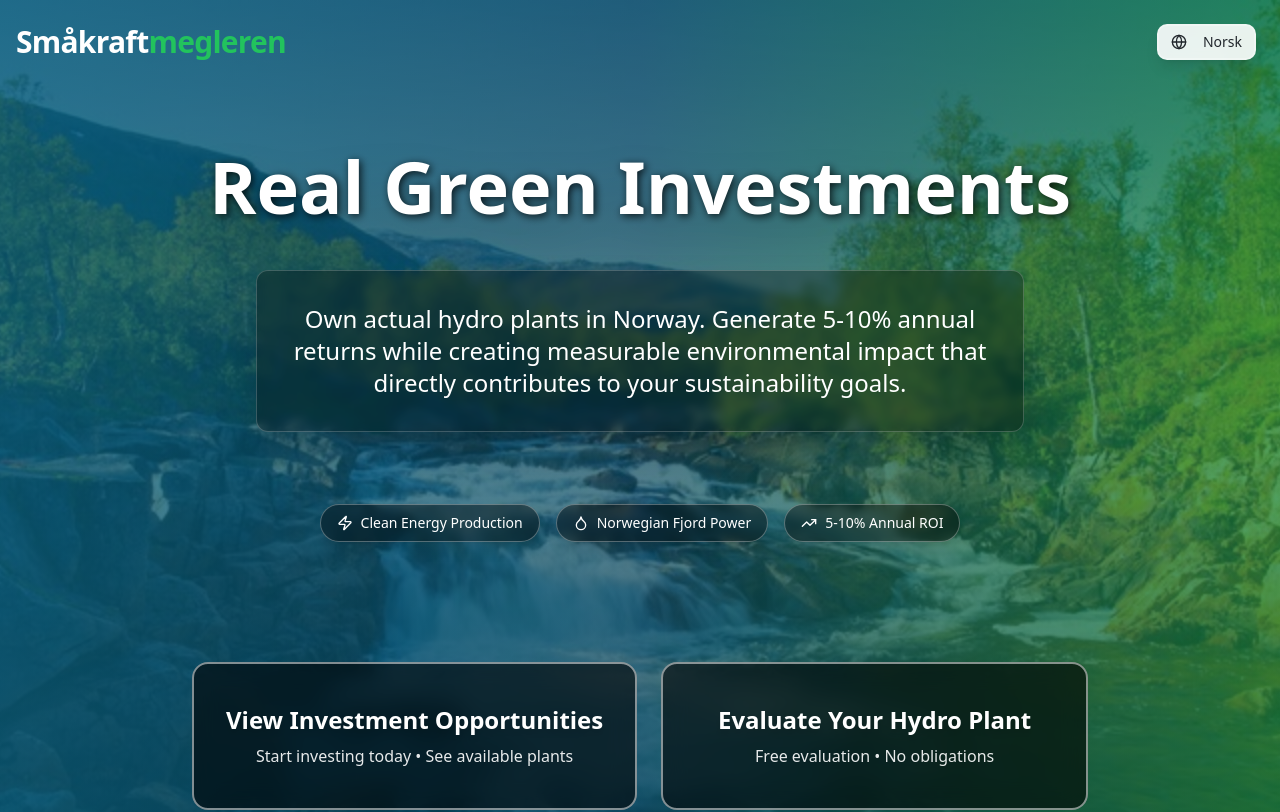
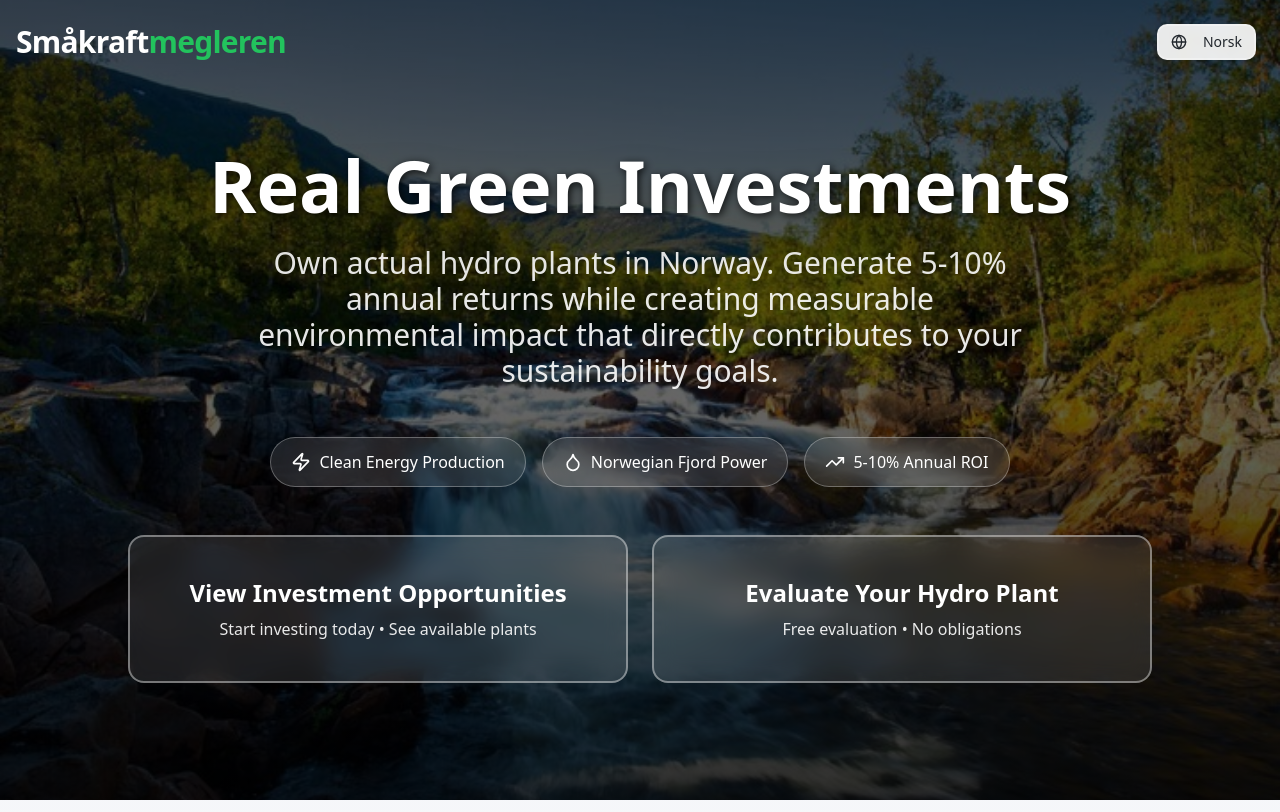
Before and after one commit to rastumbenjamin-gif/smakraftmegleren, a React (Vite) app: page / in a window 1280 px wide. Shown: the top 812 px of the page. Built offline with nearby package versions, Linux system fonts and the light colour scheme.

Commit message:
Revert hero section layout changes

```diff
--- a/src/components/HeroSection.tsx
+++ b/src/components/HeroSection.tsx
@@ -9,65 +9,66 @@ export const HeroSection = () => {
   const { t } = useLanguage();
 
   return (
-    <section className="relative min-h-[120vh] flex items-center justify-center overflow-hidden py-20">
-      {/* Background Image with Parallax Effect */}
+    <section className="relative min-h-screen flex items-center justify-center overflow-hidden">
+      {/* Background Image */}
       <div
         className="absolute inset-0 bg-cover bg-center bg-no-repeat"
         style={{ backgroundImage: `url(${heroImage})` }}
       >
-        <div className="absolute inset-0 bg-gradient-to-b from-black/60 via-black/50 to-black/70" />
-        <div className="absolute inset-0 bg-gradient-to-r from-primary/60 via-primary/40 to-hydro-green/50" />
+        <div className="absolute inset-0 bg-gradient-to-b from-black/70 via-black/60 to-black/80" />
       </div>
 
       {/* Content */}
-      <div className="relative z-10 container mx-auto px-4 text-center text-white">
-        <div className="max-w-4xl mx-auto space-y-10 sm:space-y-12 animate-fade-in">
-          <h1 className="text-3xl sm:text-4xl md:text-6xl lg:text-7xl font-bold leading-tight animate-fade-in [animation-delay:400ms] text-white drop-shadow-2xl [text-shadow:_2px_2px_8px_rgb(0_0_0_/_0.8)] mb-8">
-            {t('hero.title')}
-          </h1>
-
-          <div className="bg-black/30 backdrop-blur-sm rounded-xl p-8 mx-auto max-w-3xl border border-white/20 shadow-2xl my-10">
-            <p className="text-lg sm:text-xl md:text-2xl text-white leading-relaxed animate-fade-in [animation-delay:600ms] font-medium">
+      <div className="relative z-10 container mx-auto px-4 text-white pt-24 pb-16">
+        <div className="max-w-7xl mx-auto">
+          {/* Main Title */}
+          <div className="text-center mb-12 animate-fade-in">
+            <h1 className="text-4xl sm:text-5xl md:text-6xl lg:text-7xl font-bold leading-tight text-white drop-shadow-2xl [text-shadow:_2px_2px_8px_rgb(0_0_0_/_0.8)] mb-6">
+              {t('hero.title')}
+            </h1>
+            <p className="text-xl sm:text-2xl md:text-3xl text-white/90 font-light max-w-3xl mx-auto animate-fade-in [animation-delay:200ms]">
               {t('hero.subtitle')}
             </p>
           </div>
 
-          <div className="flex flex-wrap justify-center gap-4 text-sm animate-fade-in [animation-delay:800ms] py-6">
-            <div className="flex items-center gap-2 bg-black/40 backdrop-blur-sm px-4 py-2 rounded-full border border-white/30 shadow-lg">
-              <Zap className="h-4 w-4" />
-              <span className="font-medium">{t('hero.feature1')}</span>
+          {/* Feature Badges */}
+          <div className="flex flex-wrap justify-center gap-4 mb-12 animate-fade-in [animation-delay:400ms]">
+            <div className="flex items-center gap-2 bg-white/10 backdrop-blur-md px-5 py-3 rounded-full border border-white/30">
+              <Zap className="h-5 w-5" />
+              <span className="font-medium text-base">{t('hero.feature1')}</span>
             </div>
-            <div className="flex items-center gap-2 bg-black/40 backdrop-blur-sm px-4 py-2 rounded-full border border-white/30 shadow-lg">
-              <Droplet className="h-4 w-4" />
-              <span className="font-medium">{t('hero.feature2')}</span>
+            <div className="flex items-center gap-2 bg-white/10 backdrop-blur-md px-5 py-3 rounded-full border border-white/30">
+              <Droplet className="h-5 w-5" />
+              <span className="font-medium text-base">{t('hero.feature2')}</span>
             </div>
-            <div className="flex items-center gap-2 bg-black/40 backdrop-blur-sm px-4 py-2 rounded-full border border-white/30 shadow-lg">
-              <TrendingUp className="h-4 w-4" />
-              <span className="font-medium">{t('hero.feature3')}</span>
+            <div className="flex items-center gap-2 bg-white/10 backdrop-blur-md px-5 py-3 rounded-full border border-white/30">
+              <TrendingUp className="h-5 w-5" />
+              <span className="font-medium text-base">{t('hero.feature3')}</span>
             </div>
           </div>
 
-          <div className="flex flex-col sm:flex-row gap-6 justify-center items-stretch pt-12 animate-fade-in [animation-delay:1000ms] max-w-6xl mx-auto">
+          {/* CTA Buttons */}
+          <div className="grid sm:grid-cols-2 gap-6 max-w-5xl mx-auto animate-fade-in [animation-delay:600ms]">
             <Button
               variant="outline"
               size="lg"
-              className="group flex-1 sm:flex-1 sm:max-w-[500px] text-base sm:text-xl px-6 sm:px-8 py-8 sm:py-10 h-auto bg-black/60 backdrop-blur-md hover:bg-black/20 hover:backdrop-blur-sm text-white border-2 border-white/50 hover:border-white hover:shadow-[0_0_40px_rgba(255,255,255,0.4)] transition-all duration-500 hover:scale-[1.02] rounded-2xl"
+              className="group w-full text-lg px-8 py-10 h-auto bg-white/10 backdrop-blur-md hover:bg-white/20 text-white border-2 border-white/40 hover:border-white hover:shadow-[0_0_30px_rgba(255,255,255,0.3)] transition-all duration-500 hover:scale-[1.02] rounded-2xl"
               onClick={() => document.getElementById('investment-opportunities')?.scrollIntoView({ behavior: 'smooth' })}
             >
-              <div className="flex flex-col items-center justify-center text-center h-full gap-2">
-                <span className="font-bold text-white text-xl sm:text-2xl drop-shadow-lg">{t('hero.cta1')}</span>
-                <span className="text-base opacity-90 text-white drop-shadow-md">{t('hero.cta1.line1')} • {t('hero.cta1.line2')}</span>
+              <div className="flex flex-col items-center justify-center text-center gap-2">
+                <span className="font-bold text-2xl">{t('hero.cta1')}</span>
+                <span className="text-base font-normal text-white/90">{t('hero.cta1.line1')} • {t('hero.cta1.line2')}</span>
               </div>
             </Button>
             <SellPowerPlantModal>
               <Button
                 variant="outline"
                 size="lg"
-                className="group flex-1 sm:flex-1 sm:max-w-[500px] text-base sm:text-xl px-6 sm:px-8 py-8 sm:py-10 h-auto bg-black/60 backdrop-blur-md hover:bg-black/20 hover:backdrop-blur-sm text-white border-2 border-white/50 hover:border-white hover:shadow-[0_0_40px_rgba(255,255,255,0.4)] transition-all duration-500 hover:scale-[1.02] rounded-2xl"
+                className="group w-full text-lg px-8 py-10 h-auto bg-white/10 backdrop-blur-md hover:bg-white/20 text-white border-2 border-white/40 hover:border-white hover:shadow-[0_0_30px_rgba(255,255,255,0.3)] transition-all duration-500 hover:scale-[1.02] rounded-2xl"
               >
-                <div className="flex flex-col items-center justify-center text-center w-full h-full gap-2">
-                  <span className="font-bold text-white text-xl sm:text-2xl drop-shadow-lg">{t('hero.cta2')}</span>
-                  <span className="text-base opacity-90 text-white drop-shadow-md">{t('hero.cta2.subtitle')}</span>
+                <div className="flex flex-col items-center justify-center text-center gap-2">
+                  <span className="font-bold text-2xl">{t('hero.cta2')}</span>
+                  <span className="text-base font-normal text-white/90">{t('hero.cta2.subtitle')}</span>
                 </div>
               </Button>
             </SellPowerPlantModal>
```
